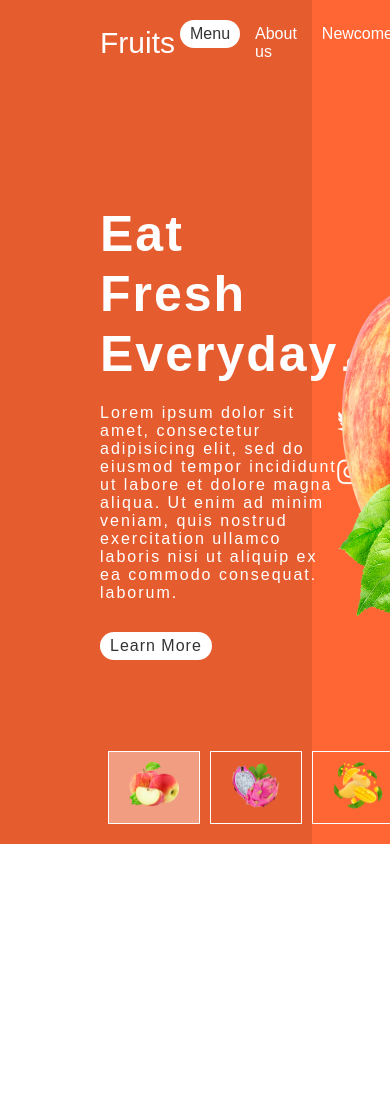
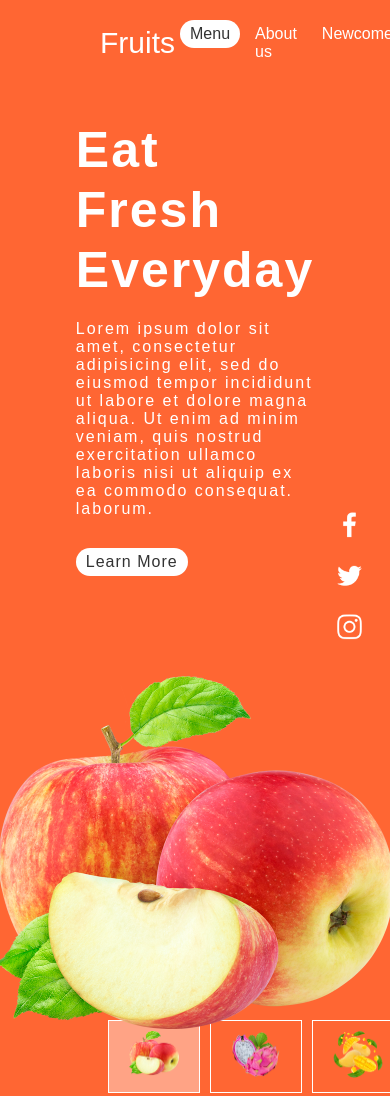
Before and after one commit to Richa8/fruits, a plain HTML site: page index.html in a window 390 px wide. Before the commit the page ends 844 px from the top, so only its background shows below. Drawn offline with Linux system fonts and the light colour scheme; a web font is replaced by a local one.

Commit message:
Update style.css

```diff
--- a/css/style.css
+++ b/css/style.css
@@ -178,5 +178,23 @@ header ul li a.active{
 }
 @media(max-width: 991px)
 {
+	.bg::before{
+		display: none;
+	}
+	.content{
+		flex-direction: column;
+		align-items: center;
+	}
+	.content .textBox {
+    position: relative;
+    max-width: 600px;
+    margin-bottom: 100px;
+}
+	.content .imgBox{
+	justify-content: center;
+}
+.lower_nav {
+    bottom: 60px;
+}
 
 }
```
